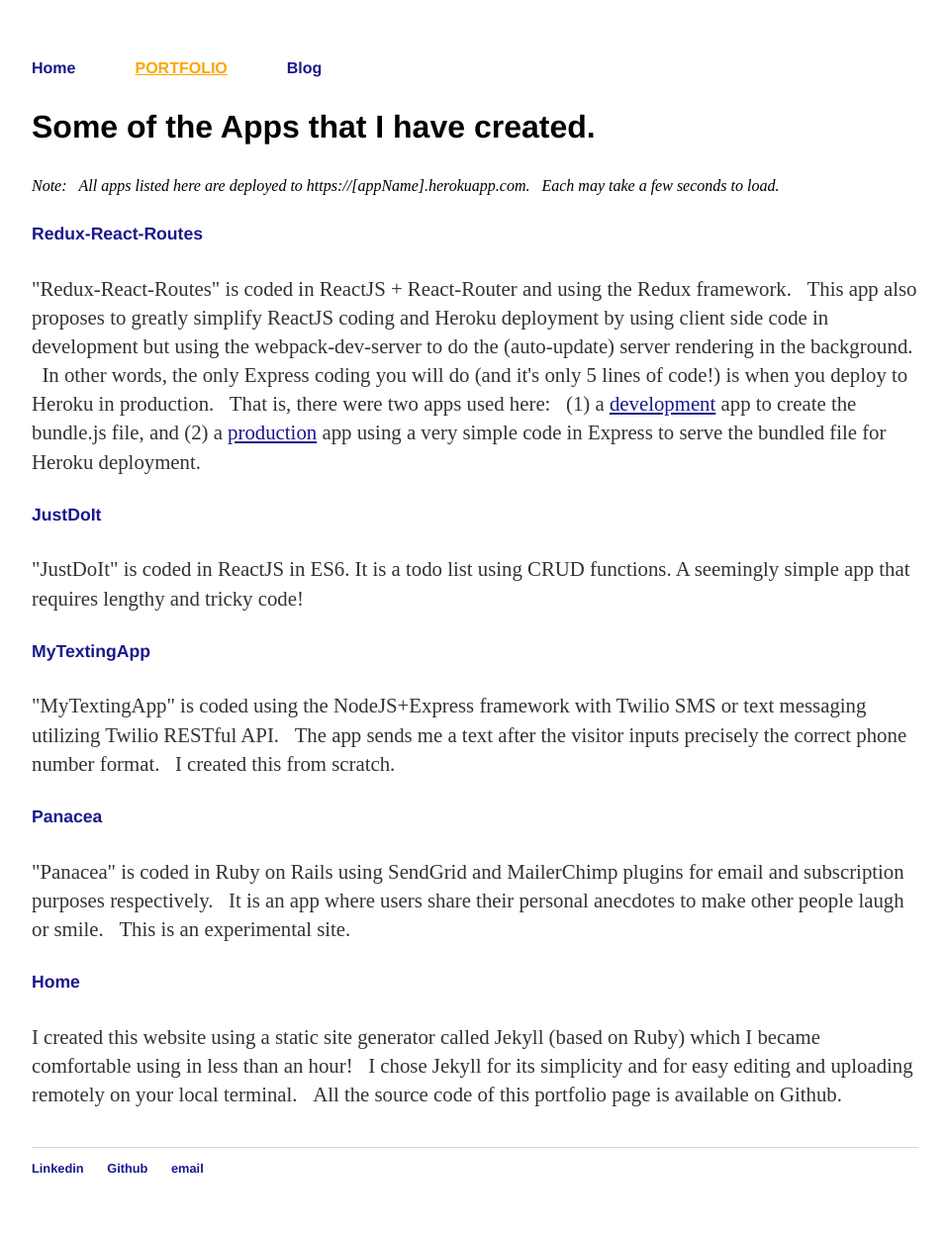
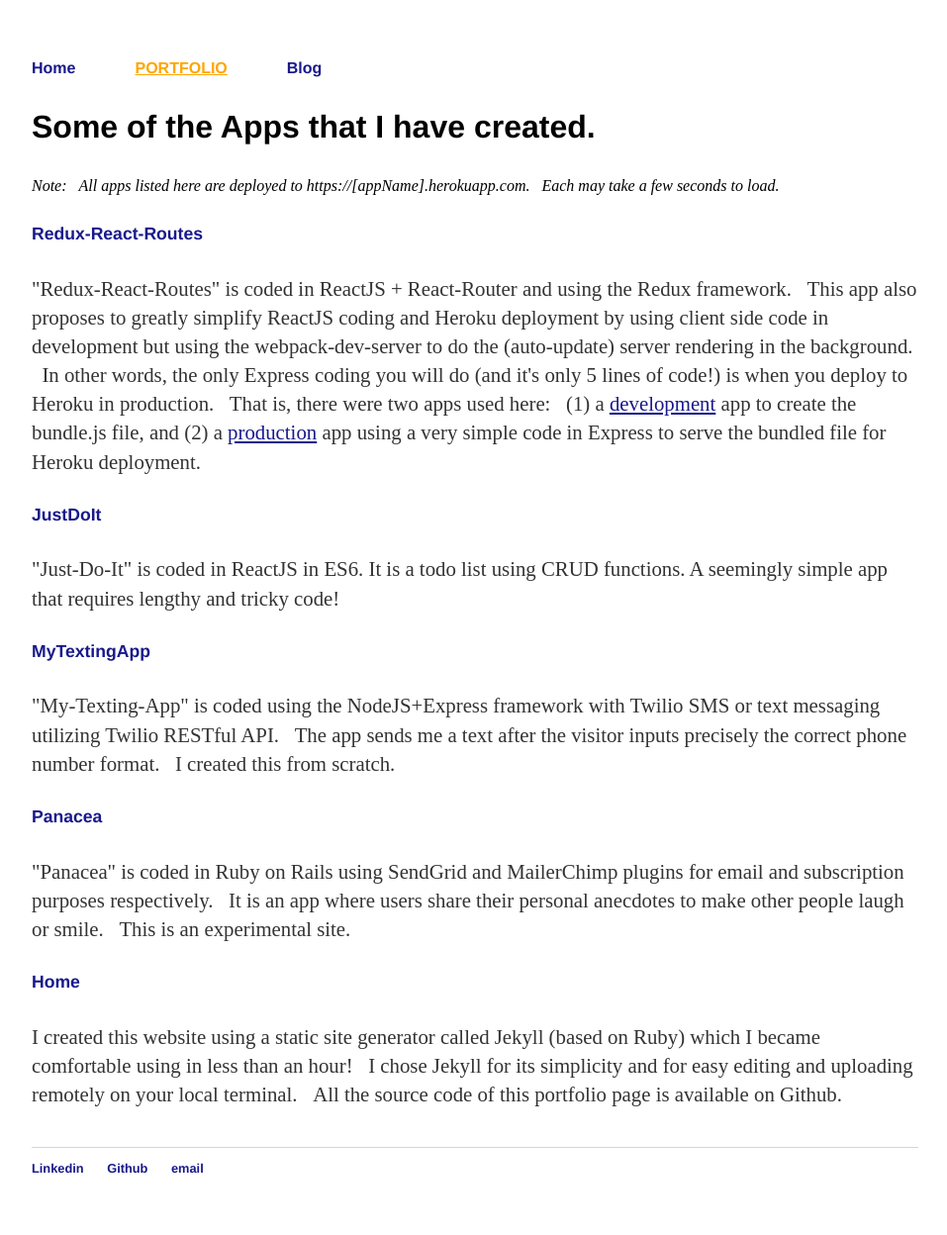
Before and after one commit to rodstaff/rodstaff.github.io, a Jekyll site: the page built from portfolio/index.html, in a window 1280 px wide. Shown: the whole page at 99% size, without its empty margins (160-1117 px from the left). Built offline with Jekyll 4.4.1, drawn with Linux system fonts in a browser that asks for light colours.

Commit message:
modified portfolio titles

```diff
--- a/portfolio/index.html
+++ b/portfolio/index.html
@@ -12,11 +12,11 @@
 
          <h5><a href="https://justdoit-heroku.herokuapp.com/" target="_blank">JustDoIt</a></h5>
 
-         <p>"JustDoIt" is coded in ReactJS in ES6.  It is a todo list using CRUD functions.  A seemingly simple app that requires lengthy and tricky code!</p>
+         <p>"Just-Do-It" is coded in ReactJS in ES6.  It is a todo list using CRUD functions.  A seemingly simple app that requires lengthy and tricky code!</p>
 
 	     <h5><a href="https://mytextingapp.herokuapp.com/" target="_blank">MyTextingApp</a></h5>
 
-	     <p>"MyTextingApp" is coded using the NodeJS+Express framework with Twilio SMS or text messaging utilizing Twilio RESTful API.  &nbsp;&nbsp;The app sends me a text after the visitor inputs precisely the correct phone number format.  &nbsp;&nbsp;I created this from scratch.</p>
+	     <p>"My-Texting-App" is coded using the NodeJS+Express framework with Twilio SMS or text messaging utilizing Twilio RESTful API.  &nbsp;&nbsp;The app sends me a text after the visitor inputs precisely the correct phone number format.  &nbsp;&nbsp;I created this from scratch.</p>
 
 	     <h5><a href="https://panacea8.herokuapp.com/" target="_blank">Panacea</a></h5>
 
```
